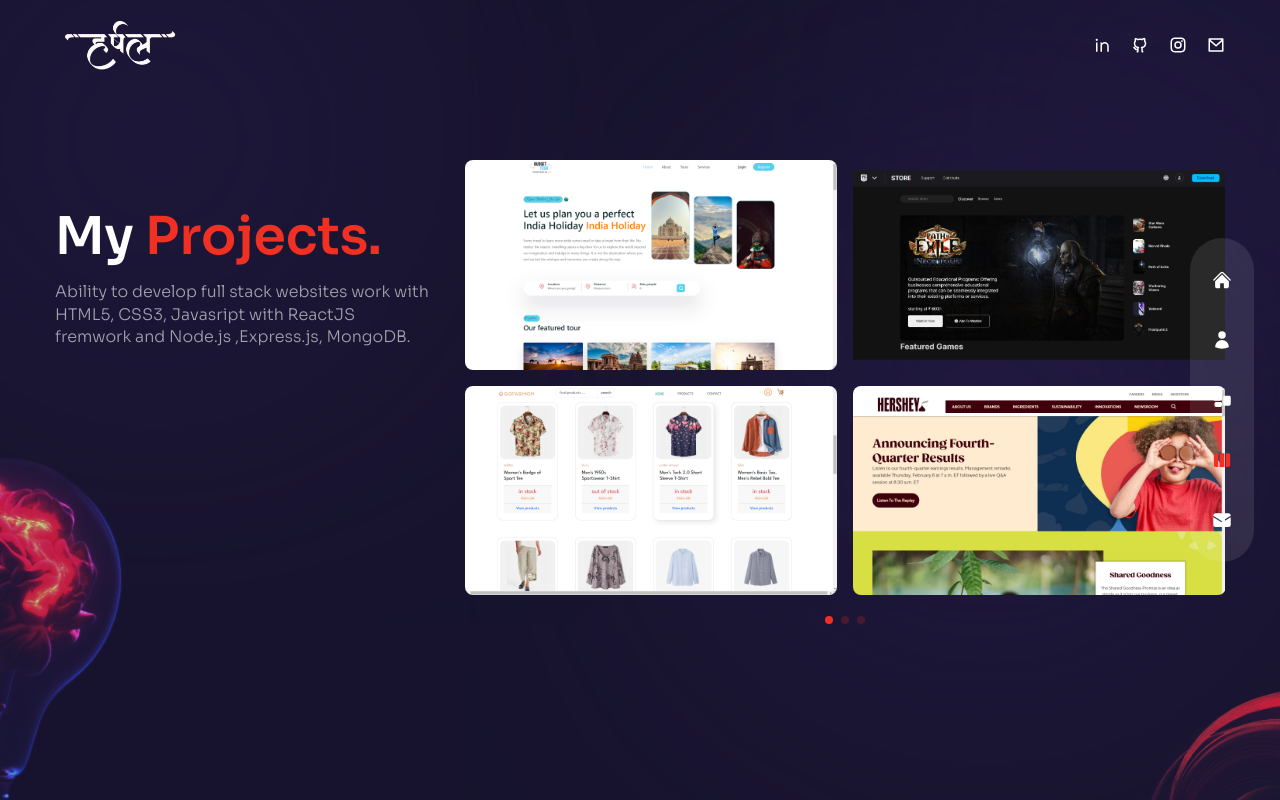
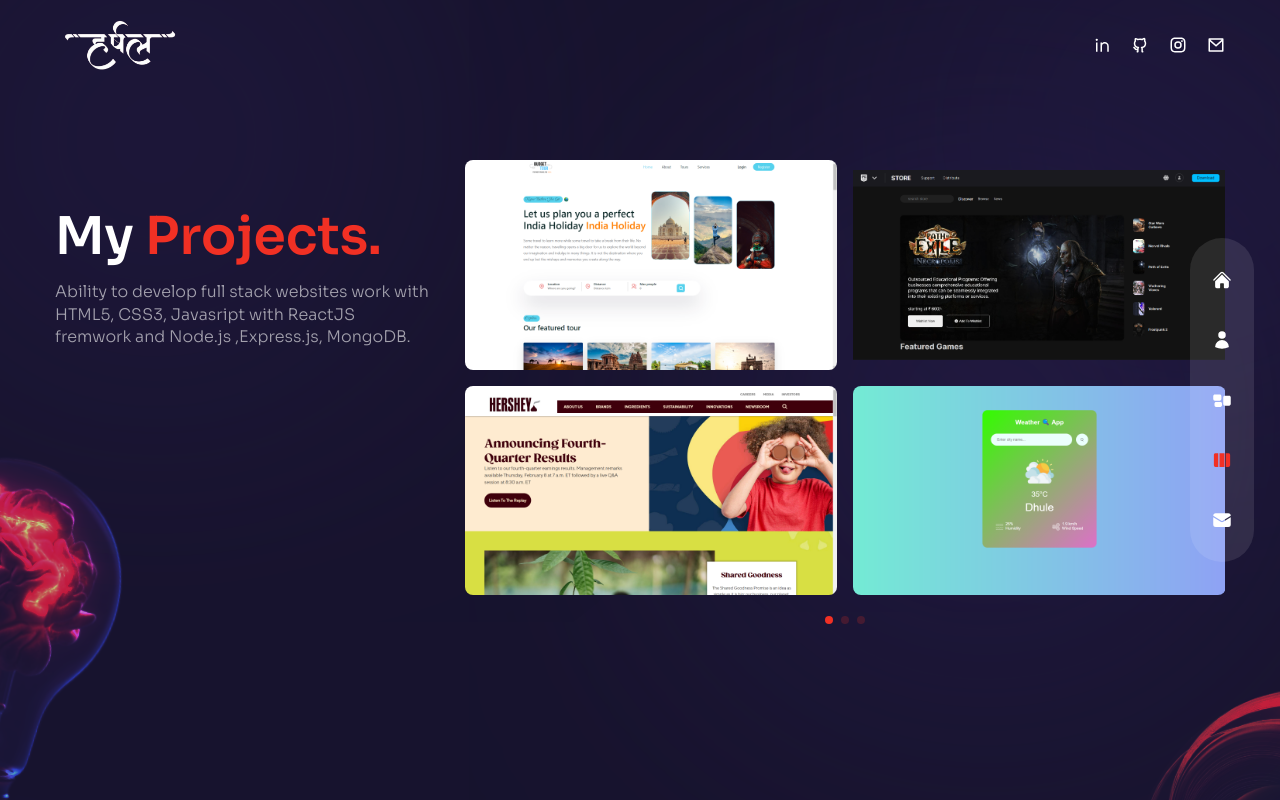
Before and after one commit to harshal0151/Portfolio-Harshal, a Next.js app: page /work in a window 1280 px wide. Built offline with nearby package versions, Linux system fonts and the light colour scheme.

Commit message:
weather app add

```diff
--- a/components/WorkSlider.js
+++ b/components/WorkSlider.js
@@ -15,12 +15,6 @@ const workSlides = {
           githubLink: "https://github.com/harshal0151/Epic_Games-Clone",
           liveLink: "https://epic-games-clone-one.vercel.app/",
         },
-        {
-          title: "E-commerce",
-          path: "/E-commers.png",
-          githubLink: "https://github.com/harshal0151/E-commerce-React-app",
-          liveLink: "https://gofashionstar.netlify.app/",
-        },
 
 
         {
@@ -30,11 +24,25 @@ const workSlides = {
           liveLink: "https://sudhanshusudan33.github.io/Hershey-UI/",
         },
 
+        {
+          title: "Weather App",
+          path: "/weather.png",
+          githubLink: "https://github.com/harshal0151/weather-App-",
+          liveLink: "https://weather-apinew.vercel.app/",
+        },
+
 
       ],
     },
     {
       images: [
+        {
+          title: "E-commerce",
+          path: "/E-commers.png",
+          githubLink: "https://github.com/harshal0151/E-commerce-React-app",
+          liveLink: "https://gofashionstar.netlify.app/",
+        },
+
         {
           title: "nike-UI",
           path: "/nike.png",
@@ -53,6 +61,14 @@ const workSlides = {
           githubLink: "https://github.com/harshal0151/UsabilityHub-clone",
           liveLink: "https://usabilityhun-clone.netlify.app/",
         },
+
+
+
+
+      ],
+    },
+    {
+      images: [
         {
           title: "Aria-UI",
           path: "/Aria2.png",
@@ -60,12 +76,6 @@ const workSlides = {
           liveLink: "https://harshal0151.github.io/Aria_ui/index.html",
         },
 
-
-
-      ],
-    },
-    {
-      images: [
         {
           title: "3D Calculater",
           path: "/calculater.png",
@@ -85,12 +95,6 @@ const workSlides = {
           liveLink: "https://surveyform-2122.netlify.app/",
         },
 
-        // {
-        //   title: "E-commerce",
-        //   path: "/thumb2.jpg",
-        //   githubLink: "https://github.com/harshal0151/E-commerce-React-app",
-        //   liveLink: "https://gofashionstar.netlify.app/",
-        // },
         // {
         //   title: "Survey Form",
         //   path: "/thumb3.jpg",
```
Also changed, not shown: public/weather.png (added).
